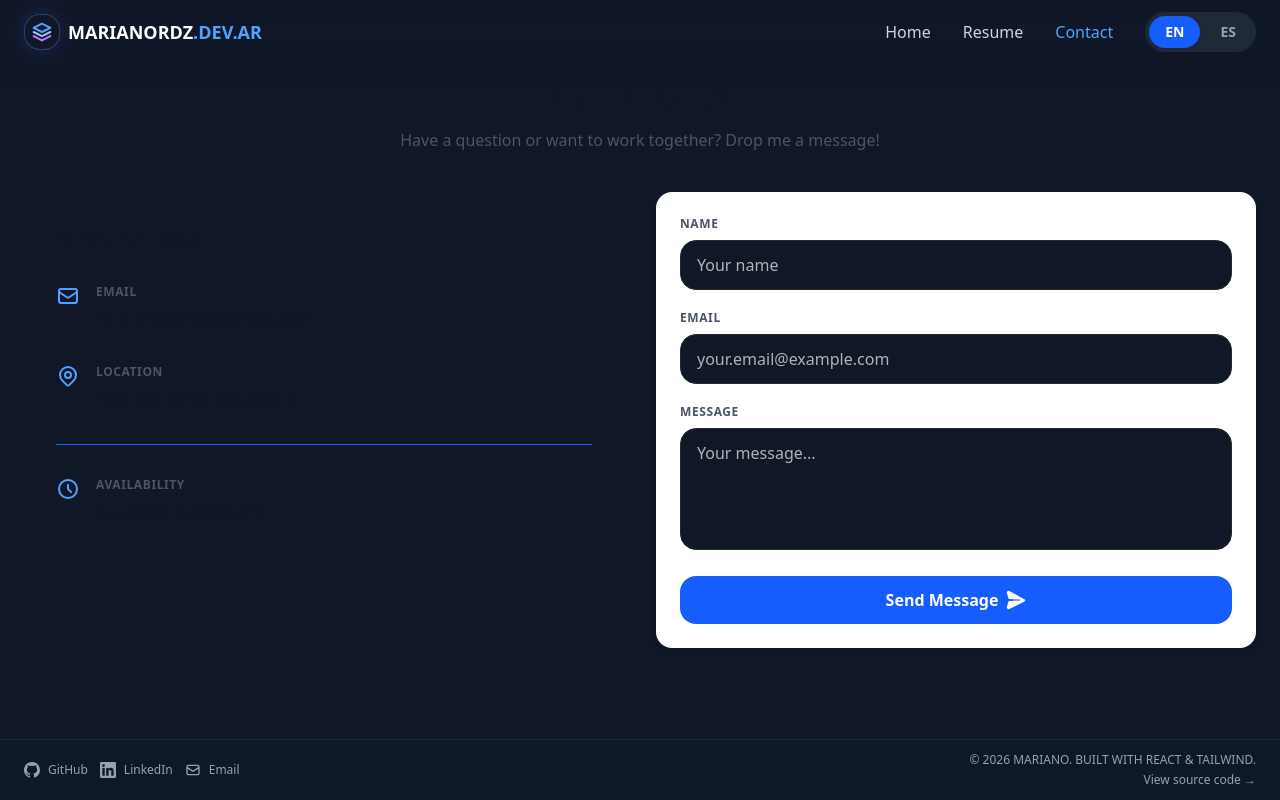
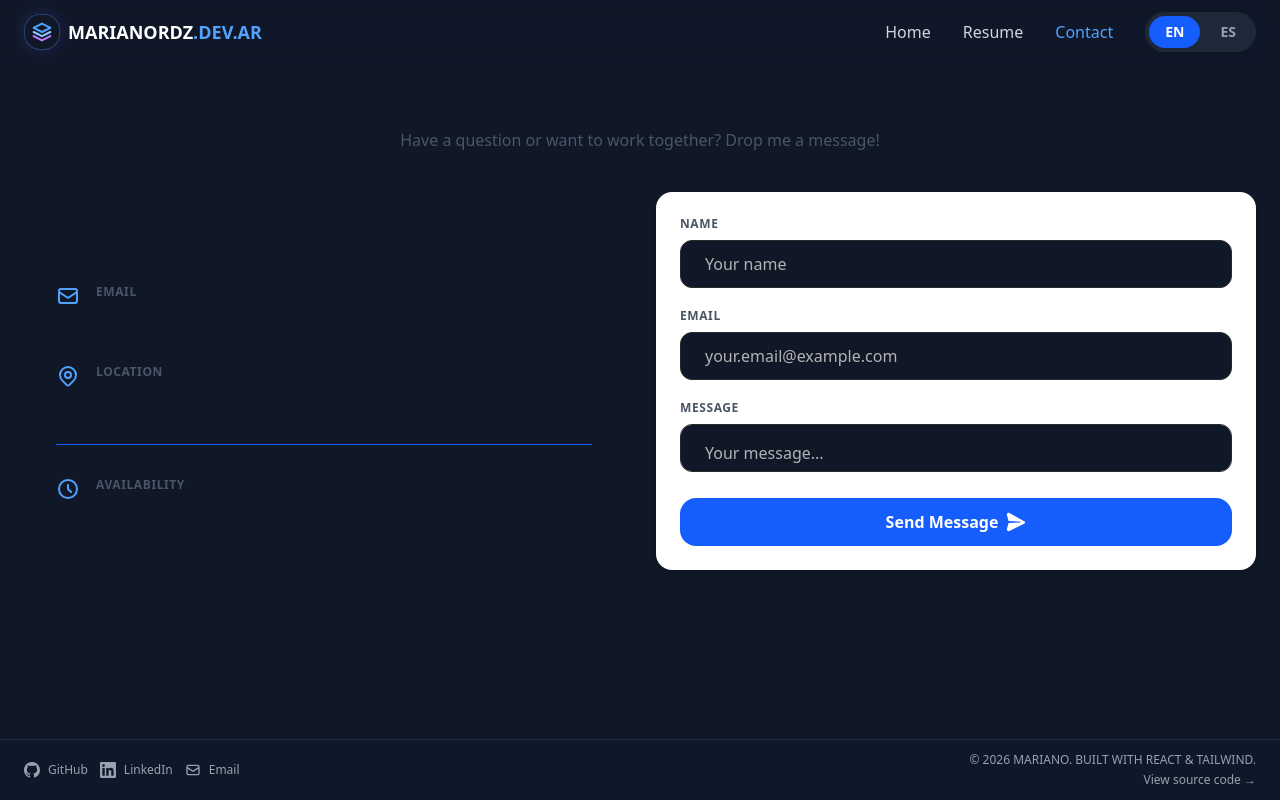
Before and after one commit to MarianoRDZ/website-react, a React (Vite) app: page /contact in a window 1280 px wide. Built offline with nearby package versions, Linux system fonts and the light colour scheme.

Commit message:
feat(ui): add reusable Card and Textarea components; refactor Contact and CV to use them

```diff
--- /dev/null
+++ b/src/components/common/Card.jsx
@@ -0,0 +1,44 @@
+/**
+ * Componente Card
+ * Contenedor reutilizable con esquinas redondeadas, padding y variantes de fondo.
+ *
+ * @typedef {Object} CardProps
+ * @property {React.ReactNode} children - Contenido del card.
+ * @property {"surface"|"transparent"|"background"} [variant="surface"] - Variante visual del fondo.
+ * @property {boolean} [shadow=true] - Muestra sombra sutil.
+ * @property {string} [className=''] - Clases CSS adicionales.
+ * @property {string} [padding='p-6'] - Clases de padding (por defecto p-6).
+ * @property {string} [rounded='rounded-lg'] - Clases de borde redondeado.
+ *
+ * @example
+ * <Card>Contenido</Card>
+ * <Card variant="transparent" className="space-y-4">...</Card>
+ */
+const Card = ({
+  children,
+  variant = 'surface',
+  shadow = true,
+  className = '',
+  padding = 'p-6',
+  rounded = 'rounded-lg',
+  ...props
+}) => {
+  const bgClass =
+    variant === 'surface'
+      ? 'bg-white dark:bg-gray-800'
+      : variant === 'background'
+      ? 'bg-gray-900'
+      : 'bg-transparent';
+
+  const classes = [rounded, padding, shadow ? 'shadow-md' : '', bgClass, 'h-fit', className]
+    .filter(Boolean)
+    .join(' ');
+
+  return (
+    <div className={classes} {...props}>
+      {children}
+    </div>
+  );
+};
+
+export default Card;
--- /dev/null
+++ b/src/components/common/Textarea.jsx
@@ -0,0 +1,75 @@
+import { forwardRef } from 'react';
+import { inputVariants, inputSizes } from './variants';
+
+/**
+ * Componente Textarea
+ * Campo de texto multilínea con estilos coherentes al sistema de diseño.
+ *
+ * @typedef {Object} TextareaProps
+ * @property {string} [label] - Texto de etiqueta encima del textarea.
+ * @property {string} [error] - Mensaje de error (activa estado de error).
+ * @property {string} [helperText] - Texto de ayuda debajo del textarea.
+ * @property {number} [rows=4] - Número de filas.
+ * @property {'sm'|'md'|'lg'} [size='lg'] - Tamaño del componente (afecta padding/tipografía).
+ * @property {boolean} [fullWidth=false] - Ocupa todo el ancho del contenedor.
+ * @property {boolean} [resizable=false] - Permite redimensionar manualmente.
+ * @property {string} [className=''] - Clases CSS adicionales para el textarea.
+ * @property {string} [containerClassName=''] - Clases CSS adicionales para el contenedor.
+ *
+ * @example
+ * <Textarea placeholder="Tu mensaje..." rows={4} fullWidth />
+ */
+const Textarea = forwardRef(
+  (
+    {
+      label,
+      error,
+      helperText,
+      rows = 4,
+      size = 'lg',
+      fullWidth = false,
+      resizable = false,
+      className = '',
+      containerClassName = '',
+      ...props
+    },
+    ref
+  ) => {
+    const variantStyles = inputVariants.default;
+    const sizeStyles = inputSizes[size];
+
+    const textareaClasses = [
+      variantStyles.base,
+      variantStyles.hover,
+      variantStyles.focus,
+      variantStyles.disabled,
+      error && variantStyles.error,
+      sizeStyles,
+      fullWidth && 'w-full',
+      !resizable && 'resize-none',
+      className,
+    ]
+      .filter(Boolean)
+      .join(' ');
+
+    const containerClasses = ['relative', fullWidth && 'w-full', containerClassName]
+      .filter(Boolean)
+      .join(' ');
+
+    return (
+      <div className={containerClasses}>
+        {label && <label className="mb-sm block text-sm font-medium text-white">{label}</label>}
+        <textarea ref={ref} rows={rows} className={textareaClasses} {...props} />
+        {(error || helperText) && (
+          <p className={`mt-xs text-sm ${error ? 'text-red-500' : 'text-gray-400'}`}>
+            {error || helperText}
+          </p>
+        )}
+      </div>
+    );
+  }
+);
+
+Textarea.displayName = 'Textarea';
+
+export default Textarea;
--- a/src/components/common/index.js
+++ b/src/components/common/index.js
@@ -5,6 +5,8 @@
 
 export { default as Button } from './Button';
 export { default as Input } from './Input';
+export { default as Textarea } from './Textarea';
+export { default as Card } from './Card';
 export { default as Tag } from './Tag';
 export { default as Layout } from './Layout';
 export { default as Navbar } from './Navbar';
--- a/src/pages/CV.jsx
+++ b/src/pages/CV.jsx
@@ -1,8 +1,9 @@
 import { useTranslation } from 'react-i18next';
 import { personalInfo, experience, education, skills } from '../constants/data';
+import { Card } from '../components/common';
 
 const ExperienceItem = ({ title, company, period, responsibilities }) => (
-  <div className="rounded-lg bg-white p-6 shadow-md dark:bg-gray-800">
+  <Card>
     <div className="mb-4 flex flex-wrap items-baseline justify-between gap-2">
       <div>
         <h3 className="text-xl font-semibold text-gray-900 dark:text-white">{title}</h3>
@@ -15,11 +16,11 @@ const ExperienceItem = ({ title, company, period, responsibilities }) => (
         <li key={index}>{item}</li>
       ))}
     </ul>
-  </div>
+  </Card>
 );
 
 const SkillCard = ({ title, skills }) => (
-  <div className="rounded-lg bg-white p-6 shadow-md dark:bg-gray-800">
+  <Card>
     <h3 className="mb-3 text-lg font-semibold text-gray-900 dark:text-white">{title}</h3>
     <div className="flex flex-wrap gap-2">
       {skills.map((skill) => (
@@ -31,7 +32,7 @@ const SkillCard = ({ title, skills }) => (
         </span>
       ))}
     </div>
-  </div>
+  </Card>
 );
 
 const CV = () => {
@@ -73,9 +74,9 @@ const CV = () => {
         <h2 className="mb-6 border-b-2 border-blue-600 pb-2 text-3xl font-bold text-gray-900 dark:text-white">
           {t('cv.summary')}
         </h2>
-        <div className="rounded-lg bg-white p-6 shadow-md dark:bg-gray-800">
+        <Card>
           <p className="text-gray-700 dark:text-gray-300">{t('cv.summaryText')}</p>
-        </div>
+        </Card>
       </section>
 
       <section>
@@ -103,7 +104,7 @@ const CV = () => {
         </h2>
         <div className="space-y-4">
           {education.map((edu) => (
-            <div key={edu.id} className="rounded-lg bg-white p-6 shadow-md dark:bg-gray-800">
+            <Card key={edu.id}>
               <div className="flex flex-wrap items-baseline justify-between gap-2">
                 <div>
                   <h3 className="text-xl font-semibold text-gray-900 dark:text-white">
@@ -115,9 +116,9 @@ const CV = () => {
                 </div>
                 <p className="text-gray-600 dark:text-gray-400">{edu.period}</p>
               </div>
-            </div>
+            </Card>
           ))}
-          <div className="rounded-lg bg-white p-6 shadow-md dark:bg-gray-800">
+          <Card>
             <h3 className="mb-3 text-lg font-semibold text-gray-900 dark:text-white">
               {t('cv.certifications')}
             </h3>
@@ -128,7 +129,7 @@ const CV = () => {
                 <li key={index}>• {cert}</li>
               ))}
             </ul>
-          </div>
+          </Card>
         </div>
       </section>
 
@@ -147,7 +148,7 @@ const CV = () => {
         <h2 className="mb-6 border-b-2 border-blue-600 pb-2 text-3xl font-bold text-gray-900 dark:text-white">
           {t('cv.languages')}
         </h2>
-        <div className="rounded-lg bg-white p-6 shadow-md dark:bg-gray-800">
+        <Card>
           <div className="grid gap-4 md:grid-cols-2">
             <div>
               <h3 className="font-semibold text-gray-900 dark:text-white">
@@ -162,7 +163,7 @@ const CV = () => {
               <p className="text-gray-700 dark:text-gray-300">{t('cv.languageLevels.b2')}</p>
             </div>
           </div>
-        </div>
+        </Card>
       </section>
     </div>
   );
--- a/src/pages/Contact.jsx
+++ b/src/pages/Contact.jsx
@@ -1,7 +1,7 @@
 import { useState, useEffect, useRef } from 'react';
 import emailjs from '@emailjs/browser';
 import { useTranslation } from 'react-i18next';
-import { SocialLinks } from '../components/common';
+import { SocialLinks, Input, Textarea, Card } from '../components/common';
 import { personalInfo } from '../constants/data';
 
 const Contact = () => {
@@ -205,10 +205,8 @@ const Contact = () => {
         </div>
 
         {/* Right column - Contact Form */}
-        <form
-          onSubmit={handleSubmit}
-          className="h-fit space-y-5 rounded-lg bg-white p-6 shadow-md dark:bg-gray-800"
-        >
+        <form onSubmit={handleSubmit} className="h-fit">
+          <Card variant="surface" className="space-y-5">
           {status.success && (
             <div className="rounded-lg bg-green-50 p-4 text-green-800 dark:bg-green-900/20 dark:text-green-400">
               ✓ {t('contact.success')}
@@ -229,15 +227,16 @@ const Contact = () => {
               >
                 {t('contact.form.name')}
               </label>
-              <input
-                type="text"
+              <Input
                 id="name"
                 name="name"
                 value={formData.name}
                 onChange={handleChange}
                 required
                 disabled={status.loading}
-                className="border-background-tertiary text-text-primary placeholder-text-secondary focus:border-accent focus:ring-accent/20 w-full rounded-lg border bg-gray-900 px-4 py-3 focus:ring-2 focus:outline-none disabled:cursor-not-allowed disabled:opacity-50"
+                fullWidth
+                size="lg"
+                className="bg-gray-900 border-background-tertiary text-text-primary placeholder-text-secondary"
                 placeholder={t('contact.form.namePlaceholder')}
               />
             </div>
@@ -249,7 +248,7 @@ const Contact = () => {
               >
                 {t('contact.form.email')}
               </label>
-              <input
+              <Input
                 type="email"
                 id="email"
                 name="email"
@@ -257,7 +256,9 @@ const Contact = () => {
                 onChange={handleChange}
                 required
                 disabled={status.loading}
-                className="border-background-tertiary text-text-primary placeholder-text-secondary focus:border-accent focus:ring-accent/20 w-full rounded-lg border bg-gray-900 px-4 py-3 focus:ring-2 focus:outline-none disabled:cursor-not-allowed disabled:opacity-50"
+                fullWidth
+                size="lg"
+                className="bg-gray-900 border-background-tertiary text-text-primary placeholder-text-secondary"
                 placeholder={t('contact.form.emailPlaceholder')}
               />
             </div>
@@ -269,7 +270,7 @@ const Contact = () => {
               >
                 {t('contact.form.message')}
               </label>
-              <textarea
+              <Textarea
                 id="message"
                 name="message"
                 value={formData.message}
@@ -277,7 +278,9 @@ const Contact = () => {
                 required
                 rows={4}
                 disabled={status.loading}
-                className="border-background-tertiary text-text-primary placeholder-text-secondary focus:border-accent focus:ring-accent/20 w-full resize-none rounded-lg border bg-gray-900 px-4 py-3 focus:ring-2 focus:outline-none disabled:cursor-not-allowed disabled:opacity-50"
+                fullWidth
+                size="lg"
+                className="bg-gray-900 border-background-tertiary text-text-primary placeholder-text-secondary"
                 placeholder={t('contact.form.messagePlaceholder')}
               />
             </div>
@@ -307,6 +310,7 @@ const Contact = () => {
               )}
             </button>
           </div>
+          </Card>
         </form>
       </div>
     </div>
```
